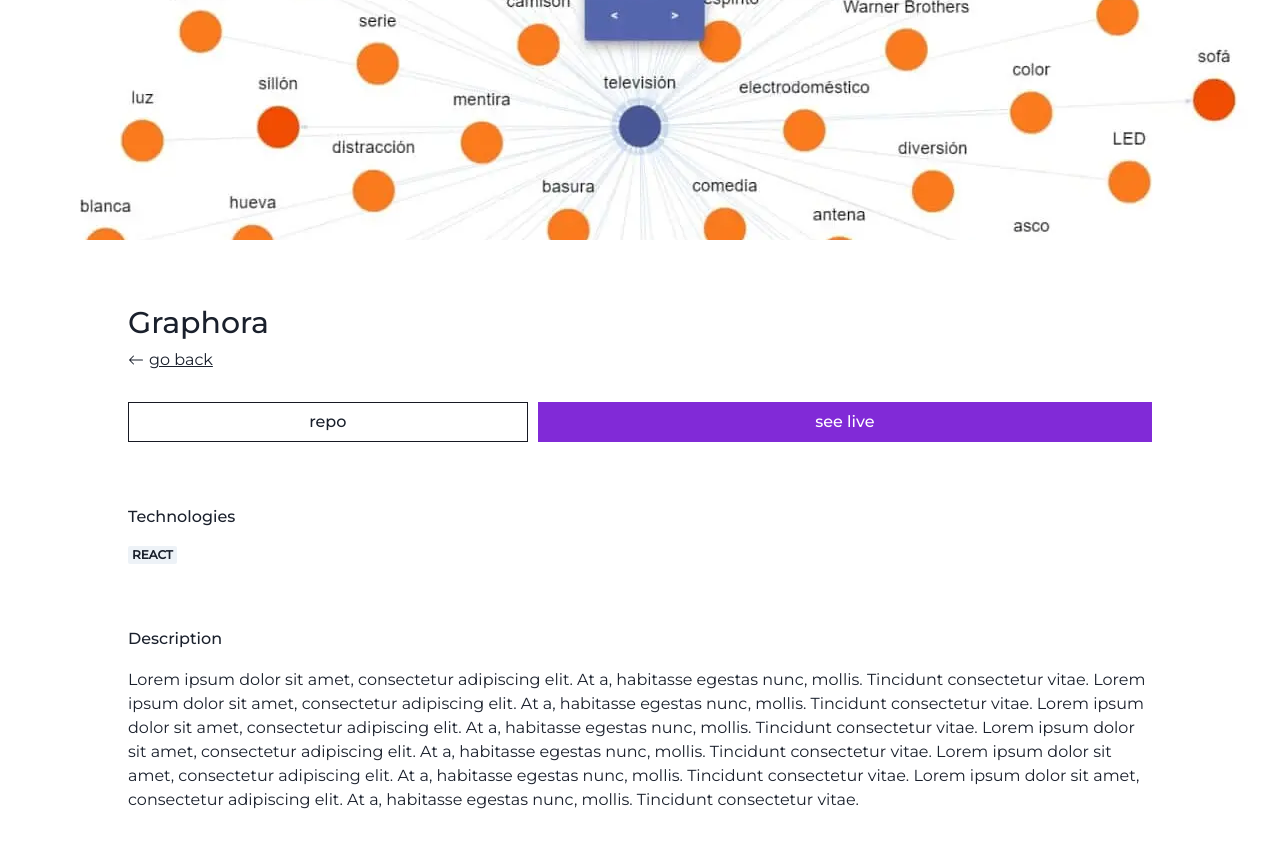
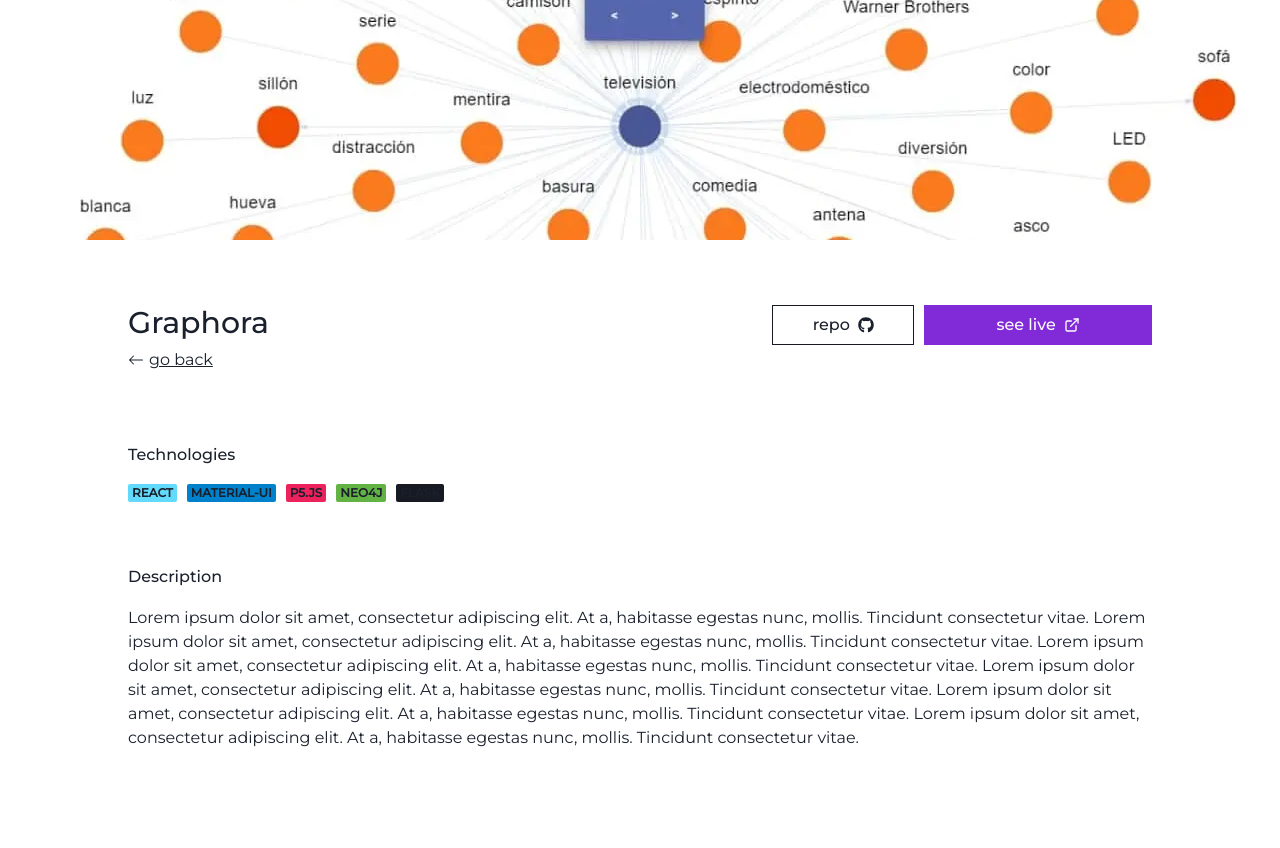
Before and after one commit to alanmoraales/personal-portfolio-v1, a Next.js app: page /projects/graphora in a window 1280 px wide. Shown: the top 848 px of the page. After the commit the page ends 815 px from the top, so only its background shows below. Built offline with nearby package versions, Linux system fonts and the light colour scheme.

Commit message:
finished single project view

```diff
--- a/pages/projects/[name].tsx
+++ b/pages/projects/[name].tsx
@@ -1,5 +1,4 @@
 import { FC } from "react";
-import Link from "next/link";
 import { GetStaticPaths, GetStaticProps } from "next";
 import {
   Box,
@@ -9,12 +8,15 @@ import {
   Heading,
   Image,
   Grid,
-  Link as ChakraLink,
   Text,
   Badge,
   Spacer,
 } from "@chakra-ui/react";
+import { FaGithub } from "react-icons/fa";
+import { FiExternalLink } from "react-icons/fi";
 import { BsArrowLeft } from "react-icons/bs";
+import { Link } from "../../components/atoms/Link";
+import { useMediaQuery } from "../../hooks";
 import path from "path";
 import fs from "fs";
 import { IndexPage, Project } from "../../data";
@@ -25,62 +27,87 @@ const ProjectPage: FC<Project> = ({
   liveSiteURL,
   fullDescription,
   coverURL,
+  technologies,
 }) => {
+  const [useDesktopLayout] = useMediaQuery("(min-width: 1000px)");
+
   return (
     <>
       <Box width="100%" height="30vh" maxHeight="300px">
         <Image src={coverURL} width="100%" height="100%" objectFit="cover" />
       </Box>
-      <Flex width="100%" justify="center">
-        <Stack width="80%" maxWidth="1150px" p="65px 0px" spacing="65px">
-          <Stack spacing="30px">
+      <Stack width="100%" align="center" pt="25px">
+        <Grid
+          templateRows={useDesktopLayout ? "none" : "auto 30px auto"}
+          templateColumns={useDesktopLayout ? "60% 30px 1fr" : "none"}
+          position="sticky"
+          top="0px"
+          width="80%"
+          maxWidth="1150px"
+          bg="rgba(255, 255, 255, 0.8)"
+          zIndex="5"
+          pt="40px"
+          pb="30px"
+          style={{ backdropFilter: "blur(5px)" }}
+        >
           <Stack spacing="7px">
             <Heading size="lg" pr="15px">
               {name}
             </Heading>
-              <Link href="/#projects" passHref>
-                <ChakraLink>
-                  <Stack
-                    spacing="5px"
-                    align="center"
-                    direction="row"
-                    width="100%"
-                  >
+            <Link href="/#projects">
+              <Stack spacing="5px" align="center" direction="row" width="100%">
                 <BsArrowLeft />
                 <span>go back</span>
               </Stack>
-                </ChakraLink>
             </Link>
           </Stack>
+          <Spacer />
           <Grid templateColumns="1fr 10px 60%">
-              <div>
-                <Button variant="outline" width="100%">
+            <Button
+              variant="outline"
+              isFullWidth
+              as="a"
+              href={repositoryURL}
+              target="blank"
+              rightIcon={<FaGithub />}
+            >
               repo
             </Button>
-              </div>
             <Spacer />
-              <div>
             <Button
               variant="solid"
               colorScheme="purple"
-                  width="100%"
-                  minWidth="0px"
+              isFullWidth
+              as="a"
+              href={liveSiteURL}
+              target="blank"
+              rightIcon={<FiExternalLink />}
             >
               see live
             </Button>
-              </div>
           </Grid>
-          </Stack>
+        </Grid>
+        <Stack width="80%" maxWidth="1150px" pb="65px" pt="35px" spacing="65px">
           <Stack spacing="20px">
             <Heading size="sm">Technologies</Heading>
-            <Badge width="fit-content">React</Badge>
+            <Flex wrap="wrap" style={{ gap: "10px" }}>
+              {technologies.map((tec) => (
+                <Badge
+                  width="fit-content"
+                  bg={tec.color ? tec.color : "primary.500"}
+                  key={tec.name}
+                >
+                  {tec.name}
+                </Badge>
+              ))}
+            </Flex>
           </Stack>
           <Stack spacing="20px">
             <Heading size="sm">Description</Heading>
             <Text>{fullDescription}</Text>
           </Stack>
         </Stack>
-      </Flex>
+      </Stack>
     </>
   );
 };
```
Lines whose indentation alone changed are shown as unchanged.
